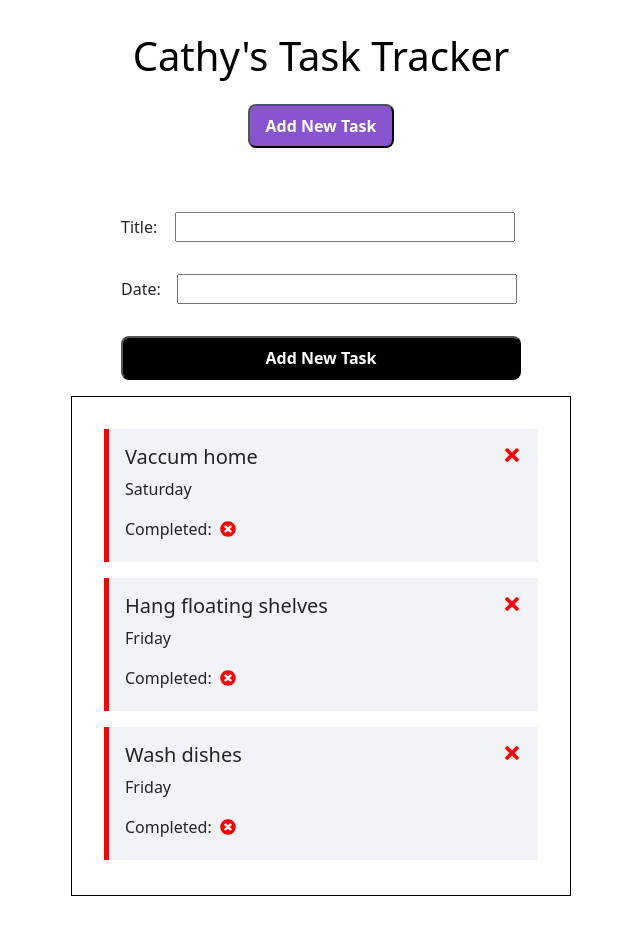
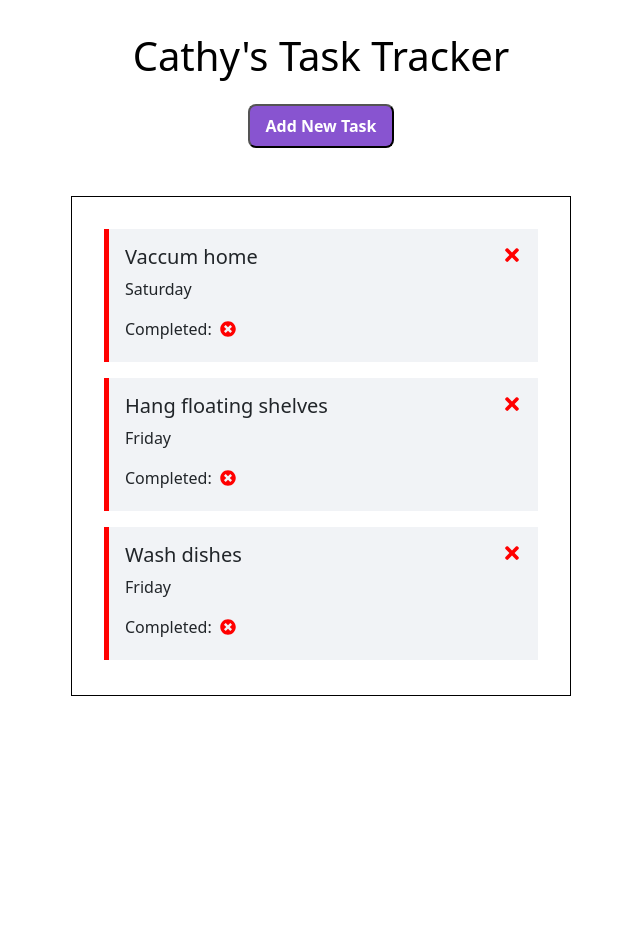
Before and after one commit to Cathy347Le/React-Task-App, a React (Create React App) app: page / in a window 1280 px wide. Shown: the whole page, without its empty margins (319-959 px from the left). After the commit the page ends 800 px from the top, so only its background shows below. Built offline with nearby package versions, Linux system fonts and the light colour scheme.

Commit message:
add toggle feature Ask Task Form

```diff
--- a/src/App.js
+++ b/src/App.js
@@ -5,6 +5,7 @@ import TaskList from "./Components/TaskList";
 import AddTask from "./Components/AddTask";
 
 function App() {
+  const [showAddTaskForm, setShowAddTaskForm] = useState(false);
   const [tasks, setTasks] = useState([
     {
       id: 1,
@@ -25,6 +26,10 @@ function App() {
       completed: false,
     },
   ]);
+
+  const handleShowAddTaskForm = () => {
+    setShowAddTaskForm(!showAddTaskForm);
+  };
 
   const handleAddTask = (task) => {
     // console.log(task);
@@ -50,9 +55,9 @@ function App() {
 
   return (
     <div className="App">
-      <Header name="Cathy" />
+      <Header name="Cathy" onShowAddTaskForm={handleShowAddTaskForm} />
       <main>
-        <AddTask onAddTask={handleAddTask} />
+        {showAddTaskForm && <AddTask onAddTask={handleAddTask} />}
         {tasks.length > 0 ? (
           <TaskList
             tasks={tasks}
--- a/src/Components/Button.js
+++ b/src/Components/Button.js
@@ -1,9 +1,12 @@
-import { buildQueries } from "@testing-library/react";
 import React from "react";
 import "./Button.scss";
 
-function Button({ color, text }) {
-  return <button style={{ backgroundColor: color }}>{text}</button>;
+function Button({ color, text, onClick }) {
+  return (
+    <button onClick={onClick} style={{ backgroundColor: color }}>
+      {text}
+    </button>
+  );
 }
 
 Button.defaultProps = {
--- a/src/Components/Header.js
+++ b/src/Components/Header.js
@@ -1,11 +1,11 @@
 import React from "react";
 import Button from "./Button";
 
-function Header({ name }) {
+function Header({ name, onShowAddTaskForm }) {
   return (
     <header className="app-header">
       <h1>{name}'s Task Tracker</h1>
-      <Button color="#8854d0" text="Add New Task" />
+      <Button color="#8854d0" text="Add New Task" onClick={onShowAddTaskForm} />
     </header>
   );
 }
```
Also changed, not shown: 1 other file (tests, documents, lock files or other folders).
